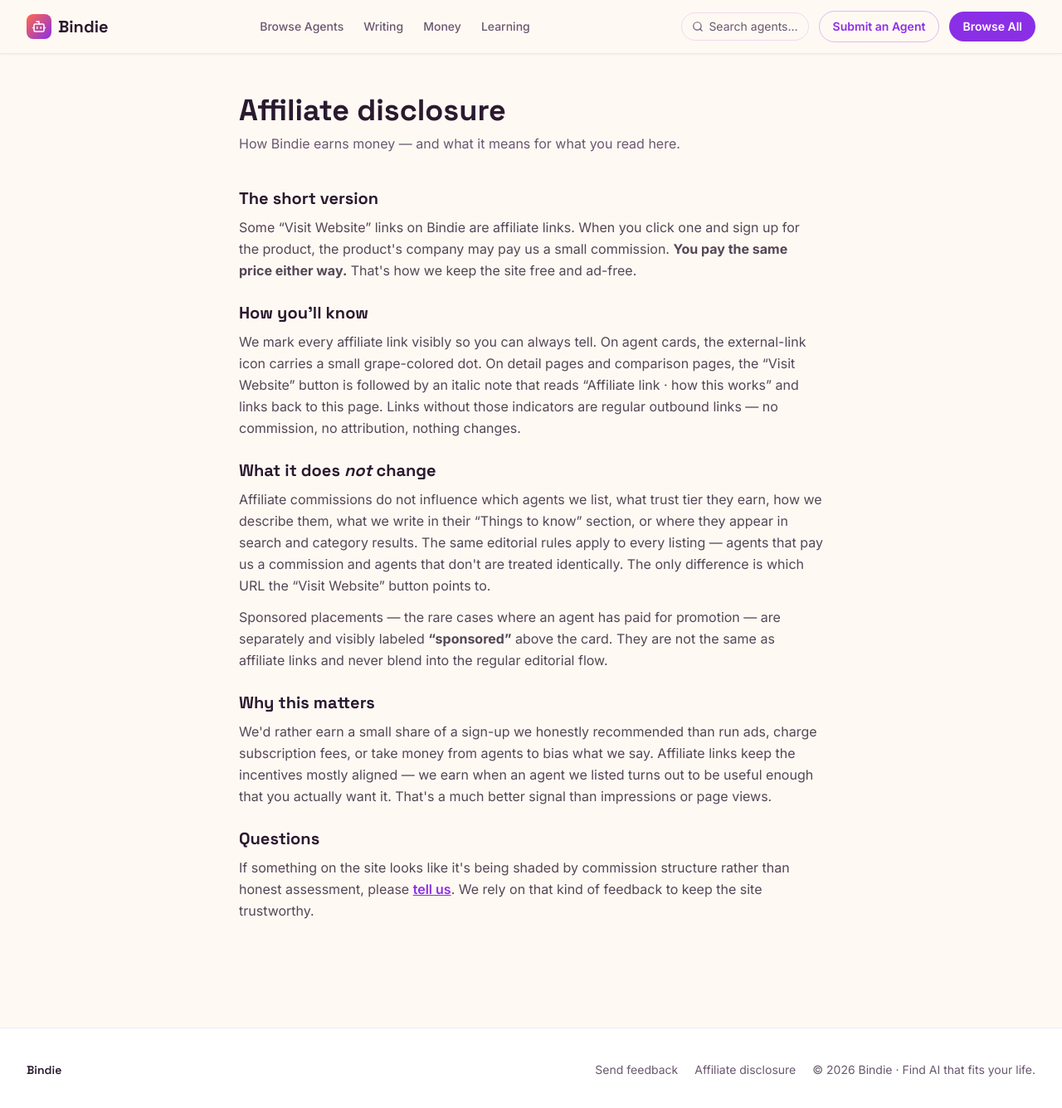
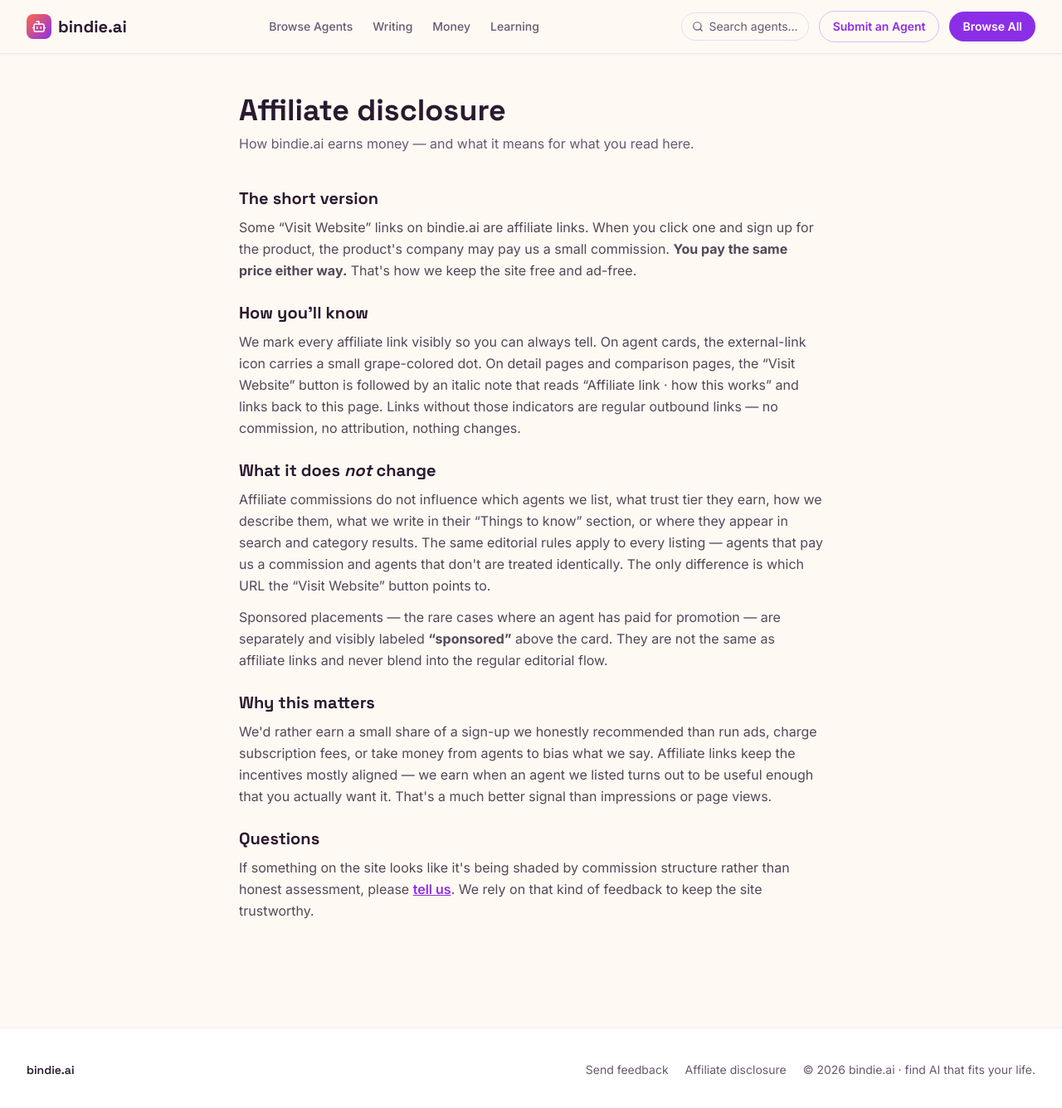
Before and after one commit to maxwellfmorris/AgentFinder, a Next.js app: page /disclosure in a window 1280 px wide. Shown: the top 1336 px of the page at 83% size. Built offline with nearby package versions, Linux system fonts and the light colour scheme; no server answers.

Commit message:
Rebrand: bindie.ai lowercase across all copy and metadata

```diff
--- a/src/app/agents/[slug]/page.tsx
+++ b/src/app/agents/[slug]/page.tsx
@@ -43,7 +43,7 @@
   const agent = await getAgentBySlug(params.slug)
   if (!agent) return {}
 
-  const title = `${agent.name} Review — ${agent.tagline} | Bindie`
+  const title = `${agent.name} Review — ${agent.tagline} | bindie.ai`
   const description = agent.description.slice(0, 155) + '…'
 
   return {
@@ -53,7 +53,7 @@
       title,
       description,
       type: 'website',
-      siteName: 'Bindie',
+      siteName: 'bindie.ai',
     },
     twitter: {
       card: 'summary',
--- a/src/app/agents/page.tsx
+++ b/src/app/agents/page.tsx
@@ -16,7 +16,7 @@
   description:
     'Find an AI agent that fits your life. Filter by what you want to do, what it costs, and the tools it works with — honest listings with real reviews.',
   openGraph: {
-    title: 'Browse AI Agents — Bindie',
+    title: 'Browse AI Agents — bindie.ai',
     description:
       'Find an AI agent that fits your life. Filter by what you want to do, what it costs, and the tools it works with.',
   },
@@ -157,7 +157,7 @@
               Building an AI agent?
             </h2>
             <p className="text-muted text-sm">
-              List yours on Bindie — free to submit, reviewed within a few days.
+              List yours on bindie.ai — free to submit, reviewed within a few days.
             </p>
           </div>
           <Link
--- a/src/app/disclosure/page.tsx
+++ b/src/app/disclosure/page.tsx
@@ -4,7 +4,7 @@
 export const metadata: Metadata = {
   title: 'Affiliate Disclosure',
   description:
-    'How Bindie earns affiliate commissions, what those links look like, and why they never affect rankings or trust tiers.',
+    'How bindie.ai earns affiliate commissions, what those links look like, and why they never affect rankings or trust tiers.',
 }
 
 export default function DisclosurePage() {
@@ -14,7 +14,7 @@
         Affiliate disclosure
       </h1>
       <p className="text-muted mb-10">
-        How Bindie earns money — and what it means for what you read here.
+        How bindie.ai earns money — and what it means for what you read here.
       </p>
 
       <div className="space-y-6 text-ink/80 leading-relaxed">
@@ -23,7 +23,7 @@
             The short version
           </h2>
           <p>
-            Some &ldquo;Visit Website&rdquo; links on Bindie are affiliate links.
+            Some &ldquo;Visit Website&rdquo; links on bindie.ai are affiliate links.
             When you click one and sign up for the product, the product&apos;s company may
             pay us a small commission. <strong>You pay the same price either way.</strong>{' '}
             That&apos;s how we keep the site free and ad-free.
--- a/src/app/feedback/page.tsx
+++ b/src/app/feedback/page.tsx
@@ -3,7 +3,7 @@
 
 export const metadata: Metadata = {
   title: 'Send Feedback',
-  description: 'Tell us what is working and what could be better on Bindie.',
+  description: 'Tell us what is working and what could be better on bindie.ai.',
 }
 
 export default function FeedbackPage() {
@@ -11,7 +11,7 @@
     <div className="max-w-2xl mx-auto px-4 sm:px-6 lg:px-8 py-12">
       <h1 className="font-display text-3xl font-bold text-ink mb-2">Send feedback</h1>
       <p className="text-muted mb-8">
-        Bindie is in early beta. Your input genuinely shapes what we build next —
+        bindie.ai is in early beta. Your input genuinely shapes what we build next —
         tell us what&apos;s useful, what&apos;s confusing, or what&apos;s missing.
       </p>
       <FeedbackForm />
--- a/src/app/layout.tsx
+++ b/src/app/layout.tsx
@@ -20,21 +20,21 @@
 
 export const metadata: Metadata = {
   title: {
-    default: 'Bindie — Find AI That Fits Your Life',
-    template: '%s | Bindie',
+    default: 'bindie.ai — find AI that fits your life',
+    template: '%s | bindie.ai',
   },
   description:
     'Discover and compare AI agents for everyday life — writing, money, learning, home, health, and travel. Real reviews and honest listings to help you find the right fit.',
   openGraph: {
-    siteName: 'Bindie',
+    siteName: 'bindie.ai',
     type: 'website',
-    title: 'Bindie — Find AI That Fits Your Life',
+    title: 'bindie.ai — find AI that fits your life',
     description:
       'Discover and compare AI agents for everyday life — writing, money, learning, home, health, and travel. Real reviews and honest listings to help you find the right fit.',
   },
   twitter: {
     card: 'summary_large_image',
-    title: 'Bindie — Find AI That Fits Your Life',
+    title: 'bindie.ai — find AI that fits your life',
     description:
       'Discover and compare AI agents for everyday life — writing, money, learning, home, health, and travel. Real reviews and honest listings to help you find the right fit.',
   },
@@ -53,7 +53,7 @@
           <main>{children}</main>
           <footer className="border-t border-grape/10 bg-white mt-20">
             <div className="max-w-7xl mx-auto px-4 sm:px-6 lg:px-8 py-10 flex flex-col sm:flex-row justify-between items-center gap-4 text-sm text-muted">
-              <span className="font-display font-semibold text-ink">Bindie</span>
+              <span className="font-display font-semibold text-ink">bindie.ai</span>
               <div className="flex items-center gap-5">
                 <Link href="/feedback" className="hover:text-grape transition-colors">
                   Send feedback
@@ -61,7 +61,7 @@
                 <Link href="/disclosure" className="hover:text-grape transition-colors">
                   Affiliate disclosure
                 </Link>
-                <span>© 2026 Bindie · Find AI that fits your life.</span>
+                <span>© 2026 bindie.ai · find AI that fits your life.</span>
               </div>
             </div>
           </footer>
--- a/src/app/submit/SubmitForm.tsx
+++ b/src/app/submit/SubmitForm.tsx
@@ -294,7 +294,7 @@
       <Section title="Monetization">
         <Field
           label="Affiliate / tracking URL"
-          hint="If you run an affiliate or referral program, paste your tracked link here. Bindie will route 'Visit Website' clicks through this URL and show you click counts on your dashboard. Leave blank to use your standard website URL."
+          hint="If you run an affiliate or referral program, paste your tracked link here. bindie.ai will route 'Visit Website' clicks through this URL and show you click counts on your dashboard. Leave blank to use your standard website URL."
         >
           <div className="flex">
             <span className="inline-flex items-center px-3 rounded-l-xl border border-r-0 border-grape/15 bg-grape/5 text-muted text-sm">
--- a/src/app/submit/page.tsx
+++ b/src/app/submit/page.tsx
@@ -2,8 +2,8 @@
 import { Bot } from 'lucide-react'
 
 export const metadata = {
-  title: 'Submit an Agent — Bindie',
-  description: 'List your AI agent on Bindie and reach people looking for tools that fit their everyday life.',
+  title: 'Submit an Agent — bindie.ai',
+  description: 'List your AI agent on bindie.ai and reach people looking for tools that fit their everyday life.',
 }
 
 export default function SubmitPage() {
--- a/src/components/Header.tsx
+++ b/src/components/Header.tsx
@@ -11,7 +11,7 @@
             <div className="bg-gradient-to-br from-coral to-grape text-white rounded-lg p-1.5">
               <Bot size={18} />
             </div>
-            Bindie
+            bindie.ai
           </Link>
 
           <nav className="hidden md:flex items-center gap-6 text-sm font-medium text-muted">
--- a/src/types/database.ts
+++ b/src/types/database.ts
@@ -144,7 +144,7 @@
 
 export const VERIFIED_BY_LABELS: Record<VerifiedBy, string> = {
   self_reported: 'Self-reported',
-  agentfinder: 'Bindie verified',
+  agentfinder: 'bindie.ai verified',
   third_party: 'Third-party',
 }
 
```
